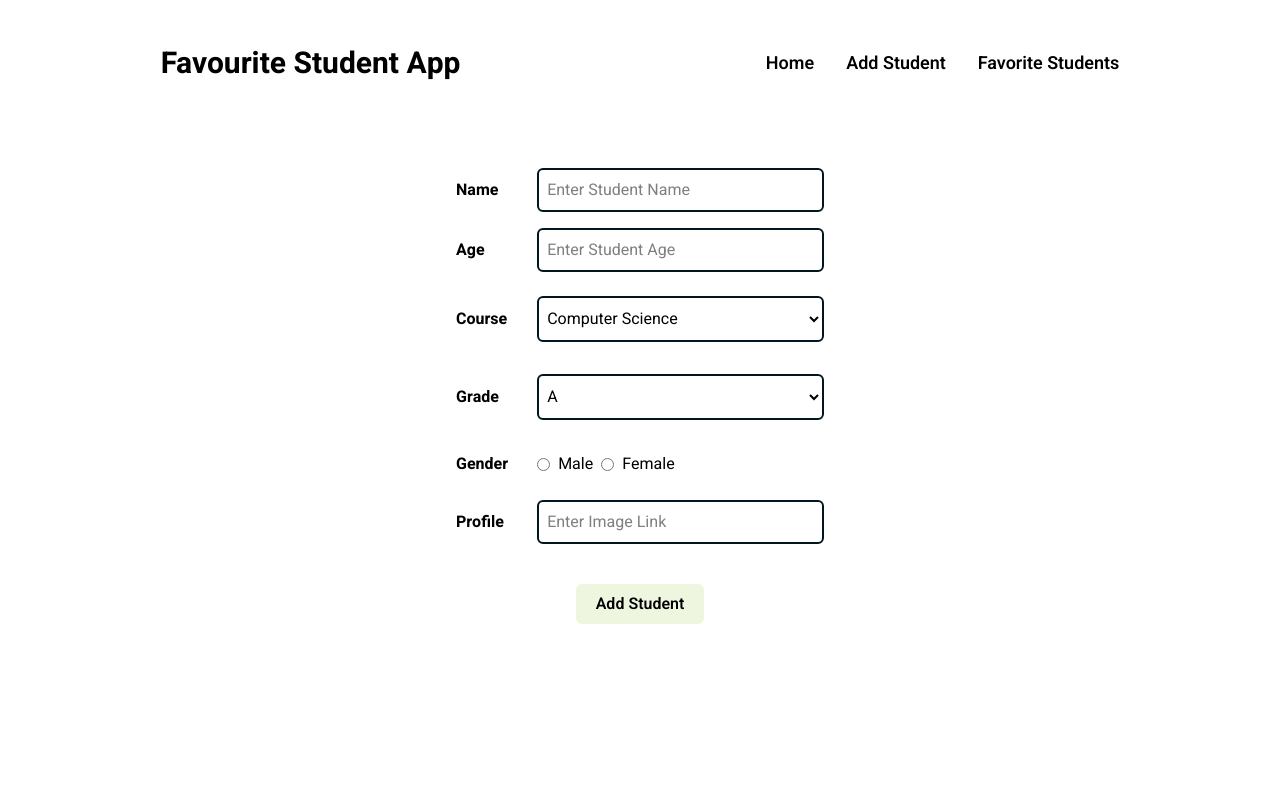
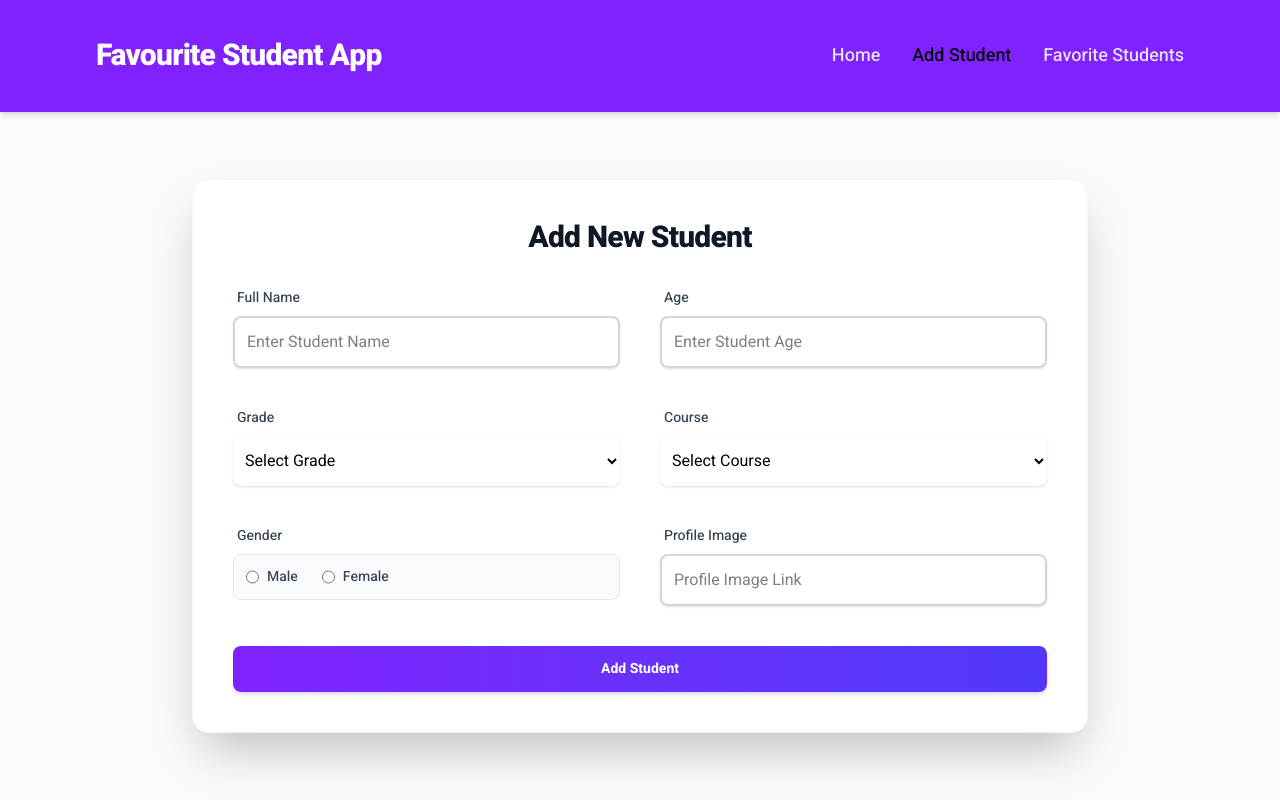
Before and after one commit to Prasanth-1011/Student-Register, a React (Vite) app: page /forms in a window 1280 px wide. Built offline with nearby package versions, Linux system fonts and the light colour scheme; the HTML template or start-up script is replaced by a standard one.

Commit message:
Updated Tailwind Classes

```diff
--- a/src/App.css
+++ b/src/App.css
@@ -1,33 +1,60 @@
 @import "tailwindcss";
 
 @theme {
-    --color-dark: #01161e;
-    --color-dusk: #124559;
-    --color-mute: #598392;
-    --color-sage: #aec3b0;
-    --color-pale: #eff6e0;
+    --color-primary: var(--color-violet-600);
+    --color-secondary: var(--color-gray-200);
+    --color-dark: var(--color-black);
+    --color-light: var(--color-white);
+
+    --animate-fade-in: fade-in 0.5s ease-out;
+    --animate-slide-up: slide-up 0.5s ease-out;
+
+    @keyframes fade-in {
+        from {
+            opacity: 0;
+        }
+        to {
+            opacity: 1;
+        }
+    }
+    @keyframes slide-up {
+        from {
+            opacity: 0;
+            transform: translateY(20px);
+        }
+        to {
+            opacity: 1;
+            transform: translateY(0);
+        }
+    }
 }
 
 * {
     box-sizing: border-box;
     scroll-behavior: smooth;
     font-family: "Heebo", sans-serif;
+    scrollbar-width: none;
 }
 
 html,
 body {
     width: 100%;
     height: 100%;
+    @apply bg-gray-50;
 }
 
 header nav a {
-    @apply after:bg-sage relative inline-block py-2 after:absolute after:bottom-0 after:left-0 after:h-1 after:w-0 after:transition-all after:duration-300 after:ease-in-out hover:after:w-full;
+    @apply relative inline-block py-2 text-violet-100 transition-colors duration-300 after:absolute after:bottom-0 after:left-0 after:h-0.5 after:w-0 after:bg-white after:transition-all after:duration-300 after:ease-in-out hover:text-white hover:after:w-full;
+}
+
+header nav a.active {
+    @apply text-dark after:bg-dark;
 }
 
 input {
-    @apply border-dark w-full rounded-md border-2 p-2;
+    @apply w-full rounded-lg border-2 border-gray-300 p-3 transition-all duration-300 outline-none focus:border-violet-500 focus:ring-4 focus:ring-violet-100;
 }
 
 button {
-    @apply bg-pale w-32 cursor-pointer rounded-md p-2 font-semibold;
+    @apply cursor-pointer shadow-md transition-all duration-200 hover:shadow-lg;
 }
--- a/src/Components/Header.jsx
+++ b/src/Components/Header.jsx
@@ -2,13 +2,32 @@ import { NavLink } from "react-router-dom";
 
 function Header() {
     return (
-        <header className="flex h-[16vh] w-full flex-col items-center justify-around p-2 lg:flex-row">
-            <h1 className="text-3xl font-bold">Favourite Student App</h1>
-            <nav className="flex justify-center gap-8 text-lg font-semibold">
-                <NavLink to="/">Home</NavLink>
-                <NavLink to="forms">Add Student</NavLink>
-                <NavLink to="favourites">Favorite Students</NavLink>
-            </nav>
+        <header className="sticky top-0 z-50 bg-violet-600 text-white shadow-md transition-all duration-300">
+            <div className="flex h-[14vh] flex-col items-center justify-between p-4 px-8 lg:flex-row xl:px-24">
+                <h1 className="text-3xl font-extrabold tracking-tight">
+                    Favourite Student App
+                </h1>
+                <nav className="flex justify-center gap-8 text-lg font-medium text-violet-100">
+                    <NavLink
+                        to="/"
+                        className="transition-colors hover:text-white"
+                    >
+                        Home
+                    </NavLink>
+                    <NavLink
+                        to="forms"
+                        className="transition-colors hover:text-white"
+                    >
+                        Add Student
+                    </NavLink>
+                    <NavLink
+                        to="favourites"
+                        className="transition-colors hover:text-white"
+                    >
+                        Favorite Students
+                    </NavLink>
+                </nav>
+            </div>
         </header>
     );
 }
--- a/src/Pages/Dashboard.jsx
+++ b/src/Pages/Dashboard.jsx
@@ -1,37 +1,41 @@
-import { useContext } from "react";
+import { useEffect, useContext } from "react";
 import Map from "../Components/Map";
 import { StudentContext } from "../StudentProvider";
 
 function Dashboard() {
     const { students, setStudents } = useContext(StudentContext);
 
+    useEffect(() => {
+        document.title = "Student List";
+    });
+
     return (
-        <section className="flex flex-col items-center justify-center gap-8 px-2 py-6">
-            <h1 className="text-center text-xl font-bold">Student List</h1>
+        <section className="flex h-[86vh] flex-col items-center justify-start gap-8 overflow-y-auto bg-gray-50 px-4 py-8">
+            <h1 className="mt-4 text-center text-2xl font-bold tracking-wide text-gray-800">
+                Student List
+            </h1>
 
-            <div className="w-[90%] snap-x overflow-x-auto">
-                <table className="mx-auto border-collapse p-2">
-                    <thead>
+            <div className="animate-fade-in w-full max-w-5xl">
+                <div className="overflow-hidden rounded-xl border border-gray-200 bg-white shadow-xl">
+                    <table className="w-full border-collapse text-left text-gray-600">
+                        <thead className="bg-violet-50 text-lg font-bold text-violet-700">
                             <tr>
-                            <th className="border-dark border-2 p-2 text-lg font-bold"></th>
-                            <th className="border-dark border-2 p-2 text-left text-lg font-bold">
-                                Name
-                            </th>
-                            <th className="border-dark border-2 p-2 text-lg font-bold">
-                                Roll
-                            </th>
-                            <th className="border-dark border-2 p-2 text-lg font-bold">
+                                <th className="px-6 py-4"></th>
+                                <th className="px-6 py-4">Name</th>
+                                <th className="px-6 py-4 text-center">Roll</th>
+                                <th className="px-6 py-4 text-center">
                                     Favourites
                                 </th>
-                            <th className="border-dark border-2 p-2 text-lg font-bold">
+                                <th className="px-6 py-4 text-center">
                                     Actions
                                 </th>
                             </tr>
                         </thead>
-                    <tbody>
+                        <tbody className="divide-y divide-gray-200">
                             <Map list={students} />
                         </tbody>
                     </table>
+                </div>
             </div>
         </section>
     );
--- a/src/Pages/Favourite.jsx
+++ b/src/Pages/Favourite.jsx
@@ -1,4 +1,4 @@
-import { useContext } from "react";
+import { useEffect, useContext } from "react";
 import { StudentContext } from "../StudentProvider";
 import Map from "../Components/Map";
 
@@ -6,35 +6,50 @@ function Favourite() {
     const { students } = useContext(StudentContext);
     const favourites = students.filter((student) => student.favourite);
 
+    useEffect(() => {
+        document.title = "Favourite Students";
+    });
+
     return (
-        <section className="flex flex-col items-center justify-center gap-8 px-2 py-6">
-            <h1 className="text-center text-xl font-bold">
+        <section className="flex h-[86vh] flex-col items-center justify-start gap-8 overflow-y-auto bg-gray-50 px-4 py-8">
+            <h1 className="mt-4 text-center text-2xl font-bold tracking-wide text-gray-800">
                 Favourite Students
             </h1>
 
-            <div className="w-[90%] snap-x overflow-x-auto">
-                <table className="mx-auto border-collapse p-2">
-                    <thead>
+            <div className="animate-fade-in w-full max-w-5xl">
+                {favourites.length > 0 ? (
+                    <div className="overflow-hidden rounded-xl border border-gray-200 bg-white shadow-xl">
+                        <table className="w-full border-collapse text-left text-gray-600">
+                            <thead className="bg-violet-50 text-lg font-bold text-violet-700">
                                 <tr>
-                            <th className="border-dark border-2 p-2 text-lg font-bold"></th>
-                            <th className="border-dark border-2 p-2 text-left text-lg font-bold">
-                                Name
-                            </th>
-                            <th className="border-dark border-2 p-2 text-lg font-bold">
+                                    <th className="px-6 py-4"></th>
+                                    <th className="px-6 py-4">Name</th>
+                                    <th className="px-6 py-4 text-center">
                                         Roll
                                     </th>
-                            <th className="border-dark border-2 p-2 text-lg font-bold">
+                                    <th className="px-6 py-4 text-center">
                                         Favourites
                                     </th>
-                            <th className="border-dark border-2 p-2 text-lg font-bold">
+                                    <th className="px-6 py-4 text-center">
                                         Actions
                                     </th>
                                 </tr>
                             </thead>
-                    <tbody>
+                            <tbody className="divide-y divide-gray-200">
                                 <Map list={favourites} />
                             </tbody>
                         </table>
+                    </div>
+                ) : (
+                    <div className="flex flex-col items-center justify-center rounded-xl border border-gray-100 bg-white p-12 text-center shadow-lg">
+                        <p className="mb-4 text-xl text-gray-400">
+                            No favourite students added yet.
+                        </p>
+                        <p className="text-violet-500">
+                            Add some from the dashboard!
+                        </p>
+                    </div>
+                )}
             </div>
         </section>
     );
--- a/src/Pages/Form.jsx
+++ b/src/Pages/Form.jsx
@@ -1,4 +1,4 @@
-import { useState, useContext } from "react";
+import { useState, useEffect, useContext } from "react";
 import { StudentContext } from "../StudentProvider";
 import { studentRecord } from "../Details";
 import { useNavigate } from "react-router-dom";
@@ -13,6 +13,10 @@ function Form() {
         grade: "",
         favourite: false,
         profile: "",
+    });
+
+    useEffect(() => {
+        document.title = "Student Form";
     });
 
     const navigate = useNavigate();
@@ -58,51 +62,74 @@ function Form() {
     };
 
     return (
-        <section>
-            <form className="flex flex-col items-center justify-center gap-8 p-8">
-                <table className="w-[24rem] border-none p-2">
-                    <tbody>
-                        <tr>
-                            <th className="border-none px-2 py-2 text-left">
-                                Name
-                            </th>
-                            <td className="border-none px-2 py-2">
+        <section className="flex h-[86vh] items-center justify-center bg-gray-50 px-4 sm:px-6 lg:px-8">
+            <div className="animate-slide-up w-full max-w-lg lg:max-w-4xl">
+                <div className="rounded-2xl border border-gray-100 bg-white p-10 shadow-2xl">
+                    <h2 className="mb-8 text-center text-3xl font-extrabold tracking-tight text-gray-900">
+                        Add New Student
+                    </h2>
+                    <form className="grid grid-cols-1 gap-10 lg:grid-cols-2">
+                        <div className="space-y-2">
+                            <label className="ml-1 block text-sm font-medium text-gray-700">
+                                Full Name
+                            </label>
                             <input
                                 type="text"
                                 name="name"
                                 value={newStudent.name}
                                 placeholder="Enter Student Name"
                                 onChange={handleChange}
+                                className="w-full rounded-lg border-gray-300 shadow-sm focus:border-violet-500 focus:ring-violet-500"
                             />
-                            </td>
-                        </tr>
+                        </div>
 
-                        <tr>
-                            <th className="border-none px-2 py-2 text-left">
+                        <div className="space-y-2">
+                            <label className="ml-1 block text-sm font-medium text-gray-700">
                                 Age
-                            </th>
-                            <td className="border-none px-2 py-2">
+                            </label>
                             <input
-                                    type="number"
+                                type="text"
                                 name="age"
                                 value={newStudent.age}
                                 placeholder="Enter Student Age"
                                 onChange={handleChange}
+                                className="w-full rounded-lg border-gray-300 shadow-sm focus:border-violet-500 focus:ring-violet-500"
                             />
-                            </td>
-                        </tr>
+                        </div>
+                        <div className="space-y-2">
+                            <label className="ml-1 block text-sm font-medium text-gray-700">
+                                Grade
+                            </label>
+                            <select
+                                name="grade"
+                                value={newStudent.grade}
+                                onChange={handleChange}
+                                className="w-full rounded-lg border-gray-300 px-2 py-3 shadow-sm focus:border-violet-500 focus:ring-violet-500"
+                            >
+                                <option value="" disabled>
+                                    Select Grade
+                                </option>
+                                <option value="A">A</option>
+                                <option value="B">B</option>
+                                <option value="C">C</option>
+                                <option value="D">D</option>
+                                <option value="F">F</option>
+                            </select>
+                        </div>
 
-                        <tr>
-                            <th className="border-none px-2 py-4 text-left">
+                        <div className="space-y-2">
+                            <label className="ml-1 block text-sm font-medium text-gray-700">
                                 Course
-                            </th>
-                            <td className="border-none px-2 py-4">
+                            </label>
                             <select
                                 name="course"
                                 value={newStudent.course}
                                 onChange={handleChange}
-                                    className="border-dark w-full rounded-md border-2 py-2 pr-10 pl-1"
+                                className="w-full rounded-lg border-gray-300 px-2 py-3 shadow-sm focus:border-violet-500 focus:ring-violet-500"
                             >
+                                <option value="" disabled>
+                                    Select Course
+                                </option>
                                 <option value="Computer Science">
                                     Computer Science
                                 </option>
@@ -111,83 +138,66 @@ function Form() {
                                 </option>
                                 <option value="Commerce">Commerce</option>
                             </select>
-                            </td>
-                        </tr>
+                        </div>
 
-                        <tr>
-                            <th className="border-none px-2 py-4 text-left">
-                                Grade
-                            </th>
-                            <td className="border-none px-2 py-4">
-                                <select
-                                    name="grade"
-                                    value={newStudent.grade}
-                                    onChange={handleChange}
-                                    className="border-dark w-full rounded-md border-2 py-2 pr-10 pl-1"
-                                >
-                                    <option value="A">A</option>
-                                    <option value="B">B</option>
-                                    <option value="C">C</option>
-                                    <option value="D">D</option>
-                                    <option value="F">F</option>
-                                </select>
-                            </td>
-                        </tr>
-
-                        <tr>
-                            <th className="border-none px-2 py-4 text-left">
+                        <div className="space-y-2">
+                            <label className="ml-1 block text-sm font-medium text-gray-700">
                                 Gender
-                            </th>
-                            <td className="border-none px-2 py-4">
-                                <div className="flex items-center gap-2">
-                                    <span className="flex items-center gap-2">
+                            </label>
+                            <div className="mt-2 flex items-center space-x-6 rounded-lg border border-gray-200 bg-gray-50 p-3">
+                                <span className="flex items-center">
                                     <input
                                         type="radio"
                                         name="gender"
                                         value="Male"
-                                            checked={
-                                                newStudent.gender === "Male"
-                                            }
+                                        checked={newStudent.gender === "Male"}
                                         onChange={handleChange}
+                                        className="h-4 w-4 border-gray-300 text-violet-600 focus:ring-violet-500"
                                     />
-                                        <label htmlFor="">Male</label>
+                                    <label className="ml-2 block text-sm font-medium text-gray-700">
+                                        Male
+                                    </label>
                                 </span>
-                                    <span className="flex items-center gap-2">
+                                <span className="flex items-center">
                                     <input
                                         type="radio"
                                         name="gender"
-                                            checked={
-                                                newStudent.gender === "Female"
-                                            }
+                                        value="Female"
+                                        checked={newStudent.gender === "Female"}
                                         onChange={handleChange}
-                                            value="Female"
+                                        className="h-4 w-4 border-gray-300 text-violet-600 focus:ring-violet-500"
                                     />
-                                        <label htmlFor="">Female</label>
+                                    <label className="ml-2 block text-sm font-medium text-gray-700">
+                                        Female
+                                    </label>
                                 </span>
                             </div>
-                            </td>
-                        </tr>
+                        </div>
 
-                        <tr>
-                            <th className="border-none px-2 py-2 text-left">
-                                Profile
-                            </th>
-                            <td className="border-none px-2 py-2">
+                        <div className="space-y-2">
+                            <label className="ml-1 block text-sm font-medium text-gray-700">
+                                Profile Image
+                            </label>
                             <input
                                 type="text"
                                 name="profile"
                                 value={newStudent.profile}
                                 onChange={handleChange}
-                                    placeholder="Enter Image Link"
+                                placeholder="Profile Image Link"
+                                className="w-full rounded-lg border-gray-300 shadow-sm focus:border-violet-500 focus:ring-violet-500"
                             />
-                            </td>
-                        </tr>
-                    </tbody>
-                </table>
-                <button type="submit" onClick={handleSubmit}>
+                        </div>
+
+                        <button
+                            type="submit"
+                            onClick={handleSubmit}
+                            className="flex w-full transform justify-center rounded-lg border border-transparent bg-linear-to-r from-violet-600 to-indigo-600 px-4 py-3 text-sm font-bold text-white shadow-sm transition hover:-translate-y-0.5 hover:from-violet-700 hover:to-indigo-700 focus:ring-2 focus:ring-violet-500 focus:ring-offset-2 focus:outline-none lg:col-span-2"
+                        >
                             Add Student
                         </button>
                     </form>
+                </div>
+            </div>
         </section>
     );
 }
```
Also changed, not shown: src/Components/Map.jsx (+24 -9 lines). Lines whose indentation alone changed are shown as unchanged.
